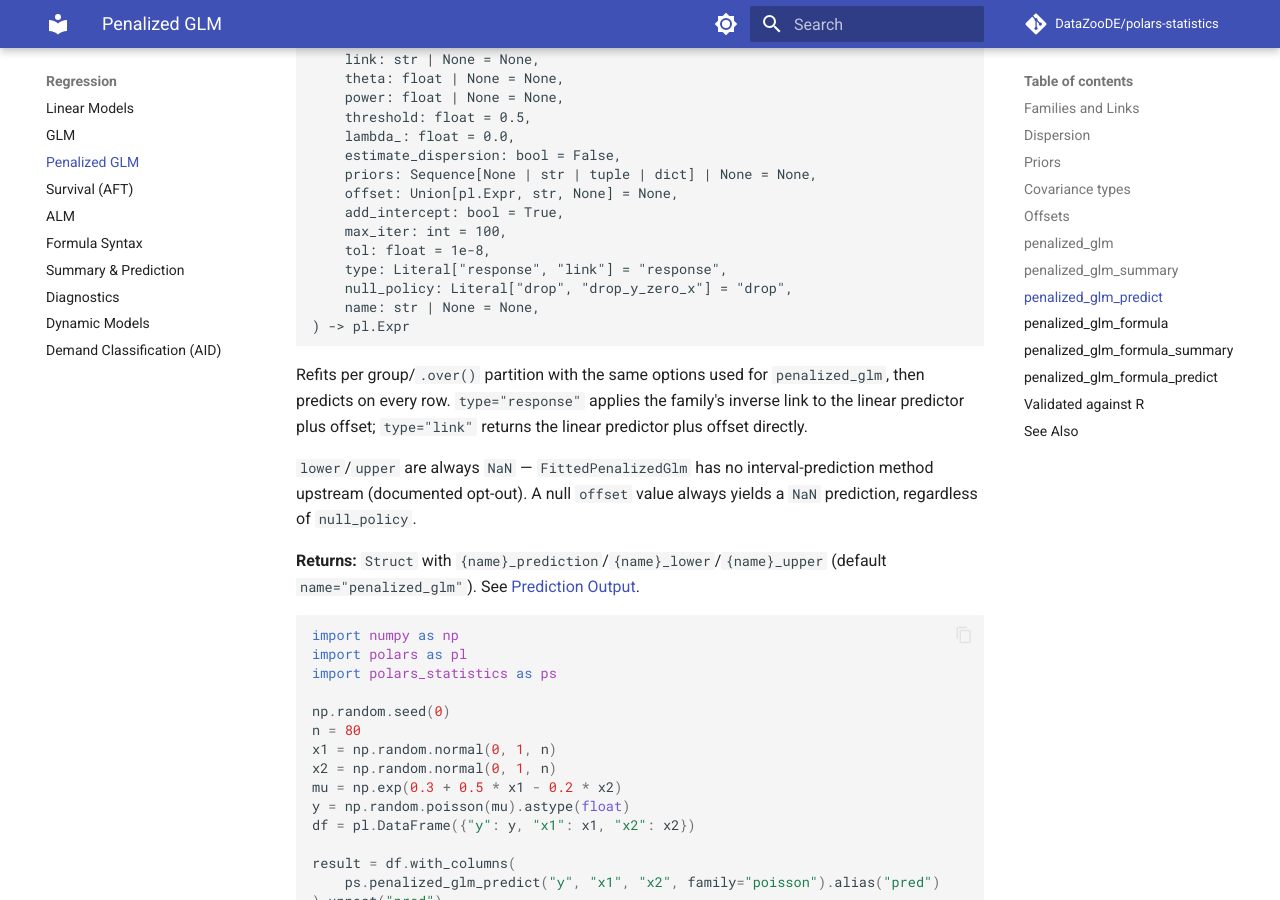
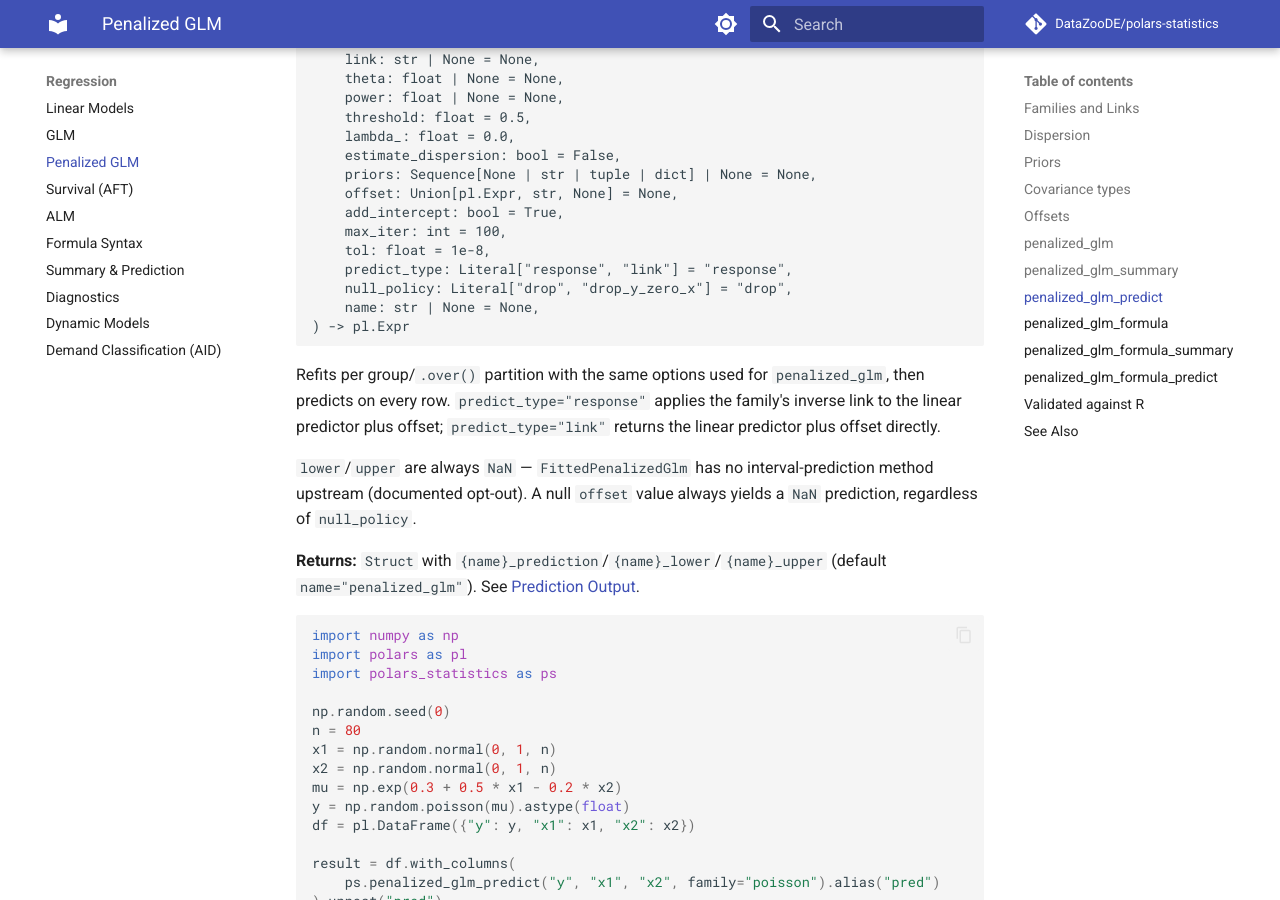
Before and after one commit to DataZooDE/polars-statistics, an MkDocs documentation site: the page built from docs/api/regression/penalized-glm.md, in a window 1280 px wide and 900 px high, scrolled down 6571 px. Built offline with MkDocs 1.6.1 and Material for MkDocs 9.7.7, drawn with Linux system fonts in a browser that asks for light colours; comment, search, counter and statistics services are not loaded.

Commit message:
fix(16.2): WR-02 rename penalized_glm predict type param to predict_type

````diff
--- a/docs/api/regression/penalized-glm.md
+++ b/docs/api/regression/penalized-glm.md
@@ -289,15 +289,15 @@ ps.penalized_glm_predict(
     add_intercept: bool = True,
     max_iter: int = 100,
     tol: float = 1e-8,
-    type: Literal["response", "link"] = "response",
+    predict_type: Literal["response", "link"] = "response",
     null_policy: Literal["drop", "drop_y_zero_x"] = "drop",
     name: str | None = None,
 ) -> pl.Expr
 ```
 
 Refits per group/`.over()` partition with the same options used for `penalized_glm`, then
-predicts on every row. `type="response"` applies the family's inverse link to the linear
-predictor plus offset; `type="link"` returns the linear predictor plus offset directly.
+predicts on every row. `predict_type="response"` applies the family's inverse link to the linear
+predictor plus offset; `predict_type="link"` returns the linear predictor plus offset directly.
 
 `lower`/`upper` are always `NaN` — `FittedPenalizedGlm` has no interval-prediction method
 upstream (documented opt-out). A null `offset` value always yields a `NaN` prediction,
````
Also changed, not shown: .planning/phases/16.2-penalized-glm-and-aft-survival-regression/COVERAGE.md (+1 -1 lines), docs/api/regression/formula.md (+1 -1 lines), docs/api/regression/summary-predict.md (+2 -2 lines), plugins/polars-statistics/skills/polars-statistics-regression/SKILL.md (+6 -5 lines), 2 other files.
